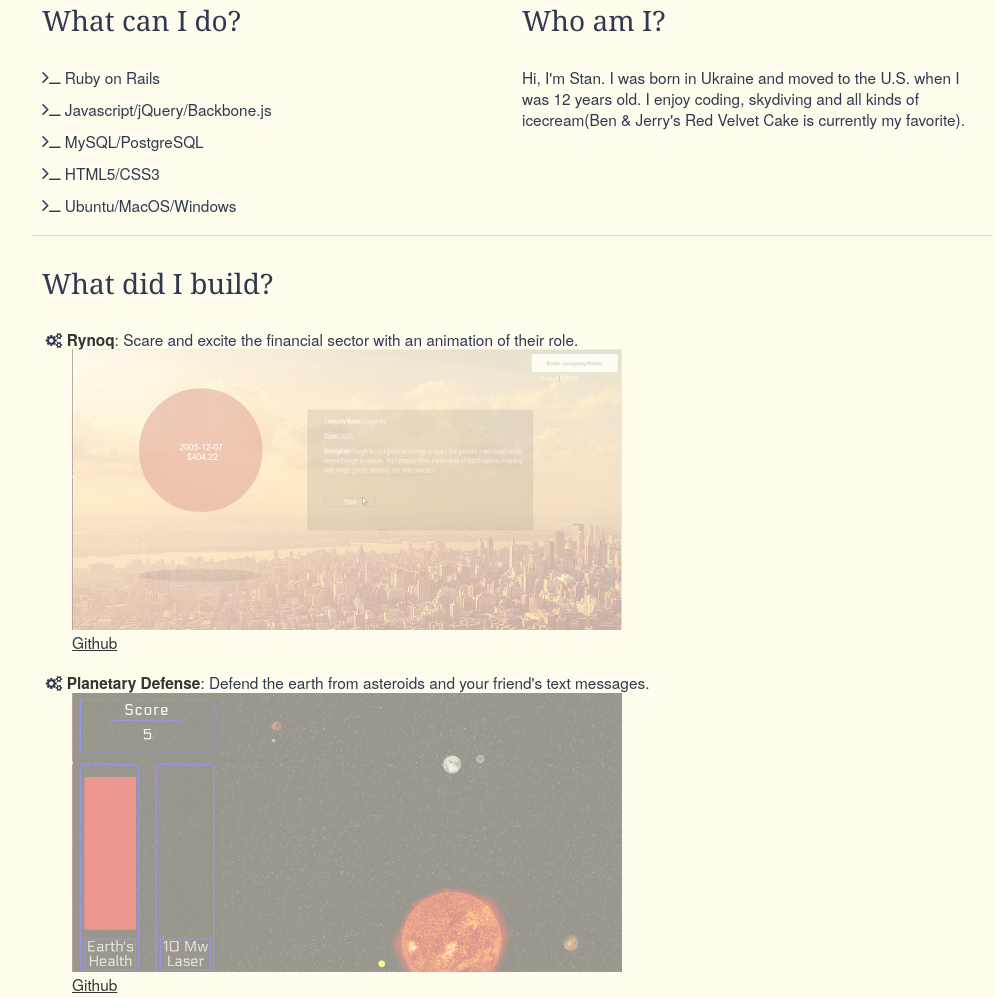
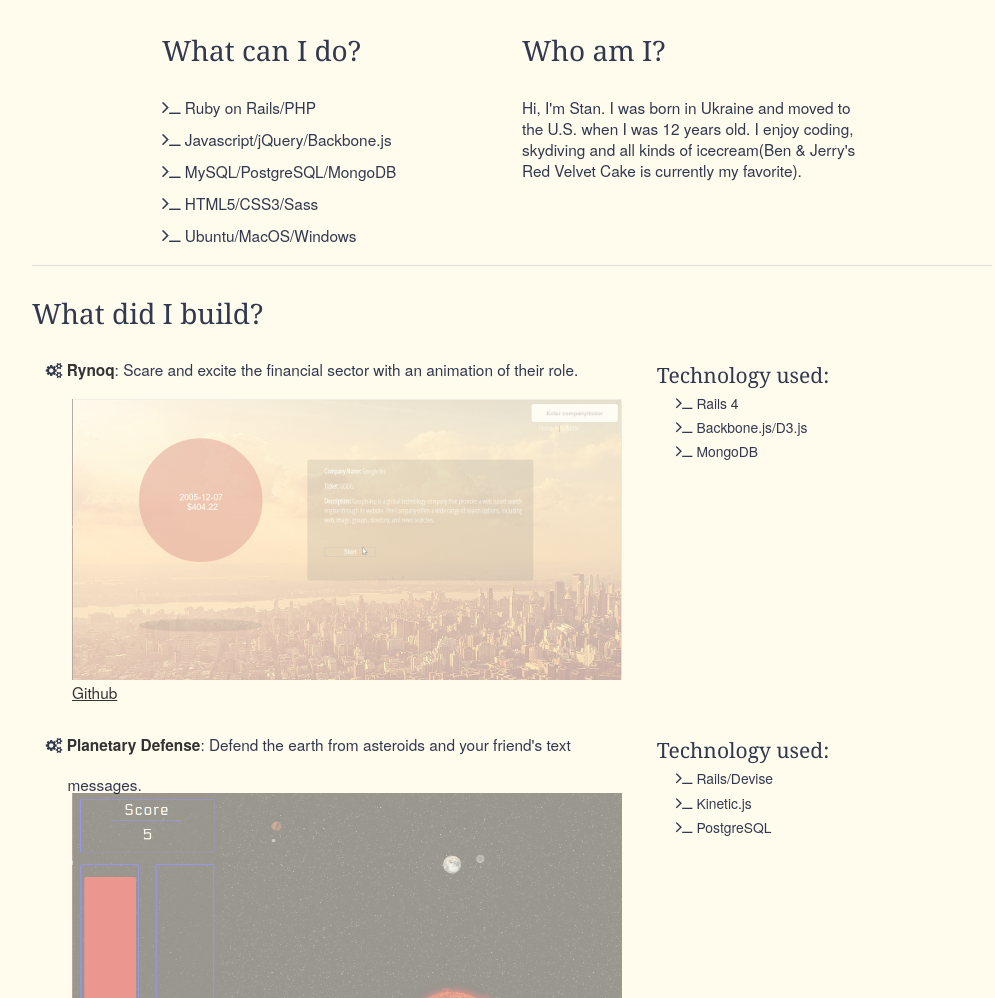
Before and after one commit to stankud/stankud.github.io, a plain HTML site: page index.html in a window 1280 px wide. Shown: the part 495-1493 px from the top of the page, without its empty margins (128-1123 px from the left). Drawn offline with Linux system fonts and the light colour scheme.

Commit message:
add technology to projects

```diff
--- a/index.html
+++ b/index.html
@@ -46,12 +46,22 @@
 <body>
 	<!-- underscore templates -->
 	<script type="text/template" id="project-template">
+		<div class="ten columns">
 			<i class="fa fa-cogs"></i>
 			<strong><%= name %></strong>: <%= description %>
 			<div class='list-indent'>
 				<a href="<%= demo_url %>" target="_blank"><img class="screen-shot" src="<%= image_url %>"></a>
 				<p><a href="<%= github_url %>">Github</a></p>
 		  </div>
+		 </div>
+		 <div class="five columns">
+		 	<h4>Technology used:</h4>
+		 	<ul>
+					<li><i class="fa fa-terminal"></i><%= tech1 %></li>
+					<li><i class="fa fa-terminal"></i><%= tech2 %></li>
+					<li><i class="fa fa-terminal"></i><%= tech3 %></li>
+			</ul>
+		 </div>
 	</script>
 	<!-- container -->
 	<div id="main" class="container">
@@ -63,30 +73,25 @@
 		<div class="sixteen columns">
 			<img src="images/skydiving_mid.jpg"/>
 		</div>
-		<div class="eight columns">
+		<div class="six columns offset-by-two">
 			<h3>What can I do?</h3>
 			<ul>
-				<li><i class="fa fa-terminal skill"></i> Ruby on Rails</li>
+				<li><i class="fa fa-terminal skill"></i> Ruby on Rails/PHP</li>
 				<li><i class="fa fa-terminal skill"></i> Javascript/jQuery/Backbone.js</li>
-				<li><i class="fa fa-terminal skill"></i> MySQL/PostgreSQL</li>
-				<li><i class="fa fa-terminal skill"></i> HTML5/CSS3
+				<li><i class="fa fa-terminal skill"></i> MySQL/PostgreSQL/MongoDB</li>
+				<li><i class="fa fa-terminal skill"></i> HTML5/CSS3/Sass
 				<li><i class="fa fa-terminal skill"></i> Ubuntu/MacOS/Windows
 			</ul>
 		</div>
-		<div class="eight columns">
+		<div class="six columns">
 			<h3>Who am I?</h3>
 			<p>
 				Hi, I'm Stan. I was born in Ukraine and moved to the U.S. when I was 12 years old. I enjoy coding, skydiving and all kinds of icecream(Ben & Jerry's Red Velvet Cake is currently my favorite).
 			</p>
 		</div>
 		<hr />
-		<div class="sixteen columns">
-			<h3>What did I build?</h3>
-		<div class="sixtee columns">
-			<ul class='list-indent' id="project-list">
-			</ul>
-		</div>
-
+		<h3>What did I build?</h3>
+		<ul class='list-indent' id="project-list"></ul>
 	</div>
 <!-- End Document
 ================================================== -->
--- a/javascripts/app.js
+++ b/javascripts/app.js
@@ -24,28 +24,30 @@ $(function() {
 				description: "Scare and excite the financial sector with an animation of their role.",
 				demo_url: "http://rynoq.com/stocks",
 				github_url: "https://github.com/stankud/Rynoq",
-				image_url: "images/ryn_550.png"
+				image_url: "images/ryn_550.png",
+				tech1: " Rails 4",
+				tech2: " Backbone.js/D3.js",
+				tech3: " MongoDB"
 			},
 			{
 				name: "Planetary Defense",
 				description: "Defend the earth from asteroids and your friend's text messages.",
 				demo_url: "http://planetarydefendr.com/",
 				github_url: "https://github.com/stankud/planetary_defender",
-				image_url: "images/pd_screen_550.png"
+				image_url: "images/pd_screen_550.png",
+				tech1: " Rails/Devise",
+				tech2: " Kinetic.js",
+				tech3: " PostgreSQL"
 			},
 			{
 				name: "Swap Junky",
 				description: "Swap your skills for other users' skills.",
 				demo_url: "http://swapjunky.heroku.com/",
 				github_url: "https://github.com/stankud/swap_junky",
-				image_url: "images/sj_screen_550.png"
-			},
-			{
-				name: "Workout App",
-				description: "Log your workout progress.",
-				demo_url: "http://workout-app.herokuapp.com/",
-				github_url: "https://github.com/stankud/workout",
-				image_url: "images/w_screen_550.png"
+				image_url: "images/sj_screen_550.png",
+				tech1: " Rails/Devise",
+				tech2: " Twitter Boostrap",
+				tech3: " PostgreSQL"
 			}
 	]
 	// set up a project collection and add data
--- a/javascripts/backbone/views/ProjectView.js
+++ b/javascripts/backbone/views/ProjectView.js
@@ -9,7 +9,7 @@ app.ProjectView = Backbone.View.extend({
 	render: function(){
 		var template = _.template($("#project-template").html());
 		template = template(this.model.toJSON());
-		this.$el.append( template );
+		this.$el.addClass('sixteen columns').append( template );
 	},
 
 	events: {
--- a/stylesheets/styles.css
+++ b/stylesheets/styles.css
@@ -8,6 +8,7 @@ h1, h2, h3, h4, h5, h6 {
 }
 
 h3 {
+	margin-top: 30px;
 	margin-bottom: 30px;
 }
 
@@ -22,6 +23,10 @@ h3 {
 
 .fa-terminal {
 	font-size: 1.3em;
+}
+
+.fa-cogs {
+	margin-bottom: 20px;
 }
 
 .list-indent {
```
